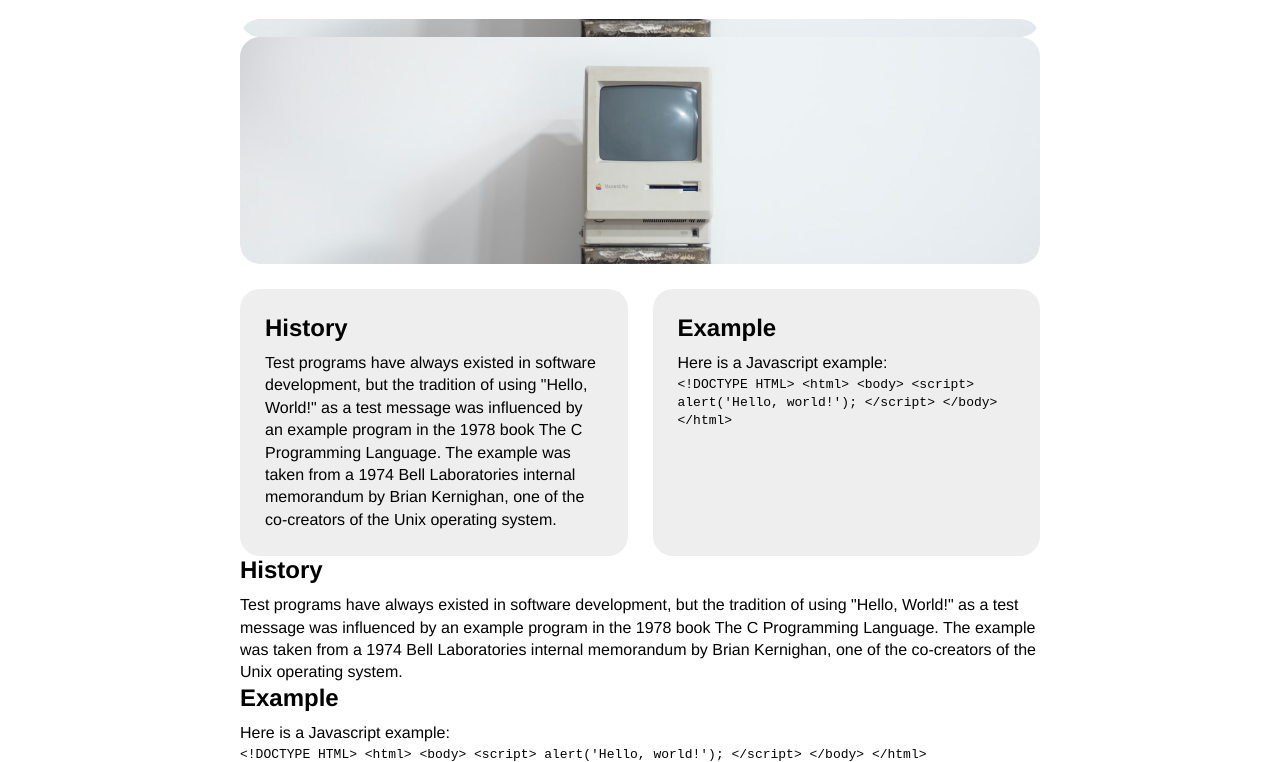
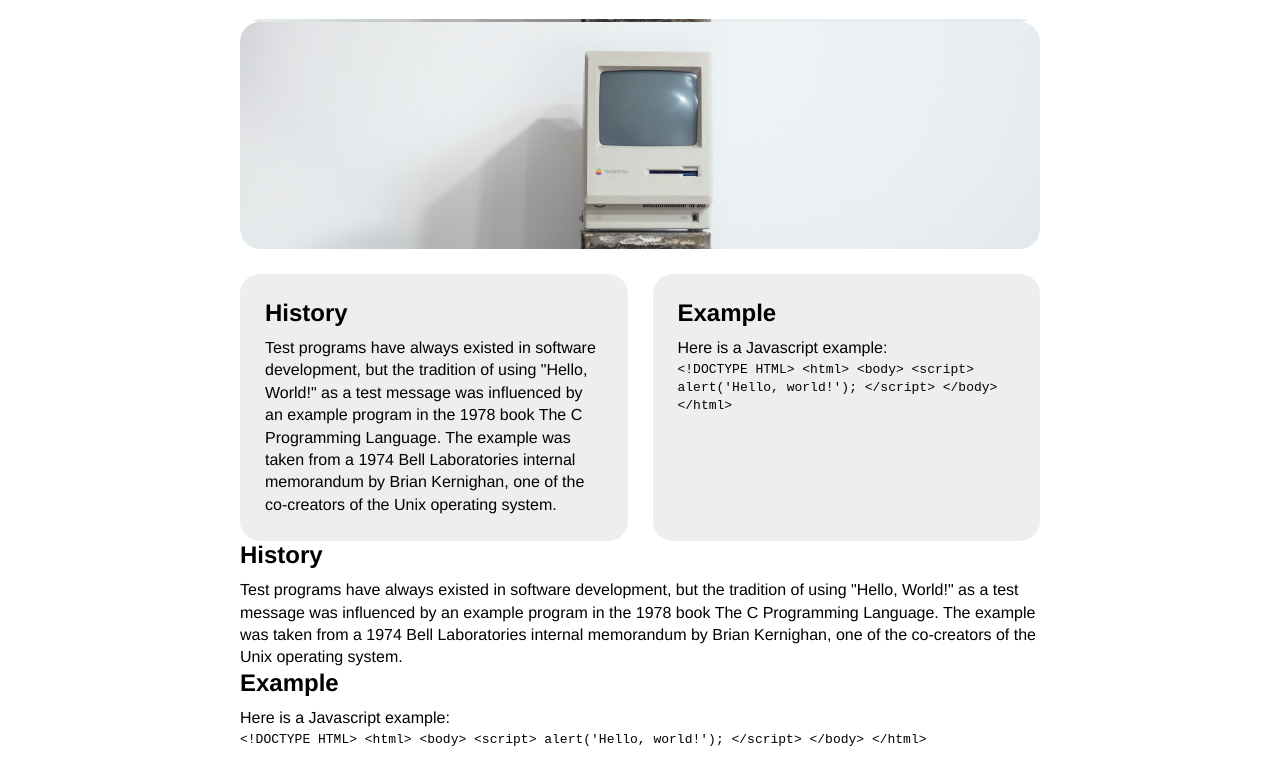
Before and after one commit to calebgothro/hello-world, a plain HTML site: page index.html in a window 1280 px wide. Shown: the part 76-838 px from the top of the page. Drawn offline with Linux system fonts and the light colour scheme.

Commit message:
Fixed layout update CSS

```diff
--- a/screen.css
+++ b/screen.css
@@ -14,7 +14,7 @@ main{
 
 .masthead {
     background-image: url('Images/Computer\ image.png');
-    height: 245px;
+    height: 230px;
     border-radius: 20px;
     background-position: bottom;
 }
```
